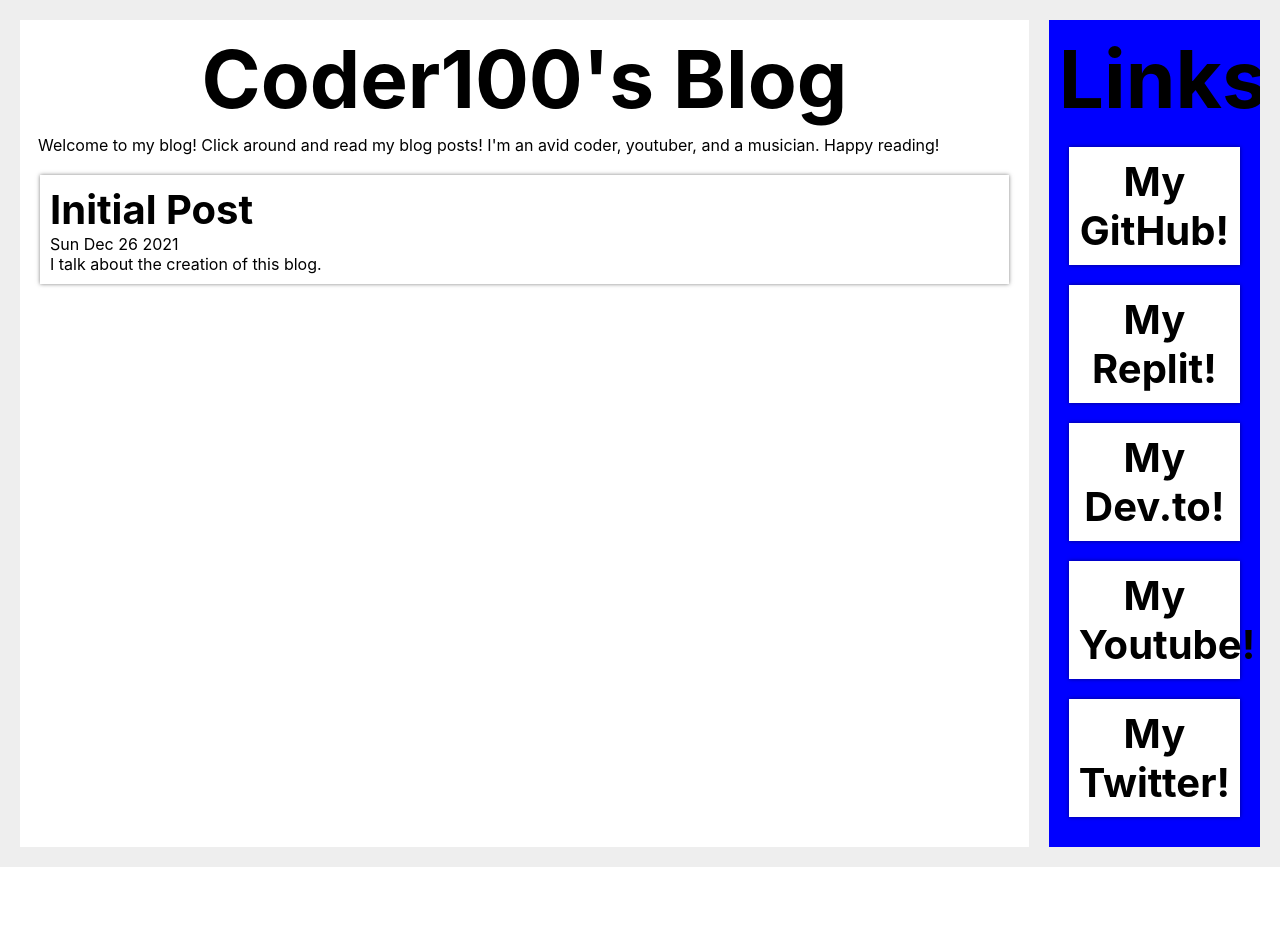
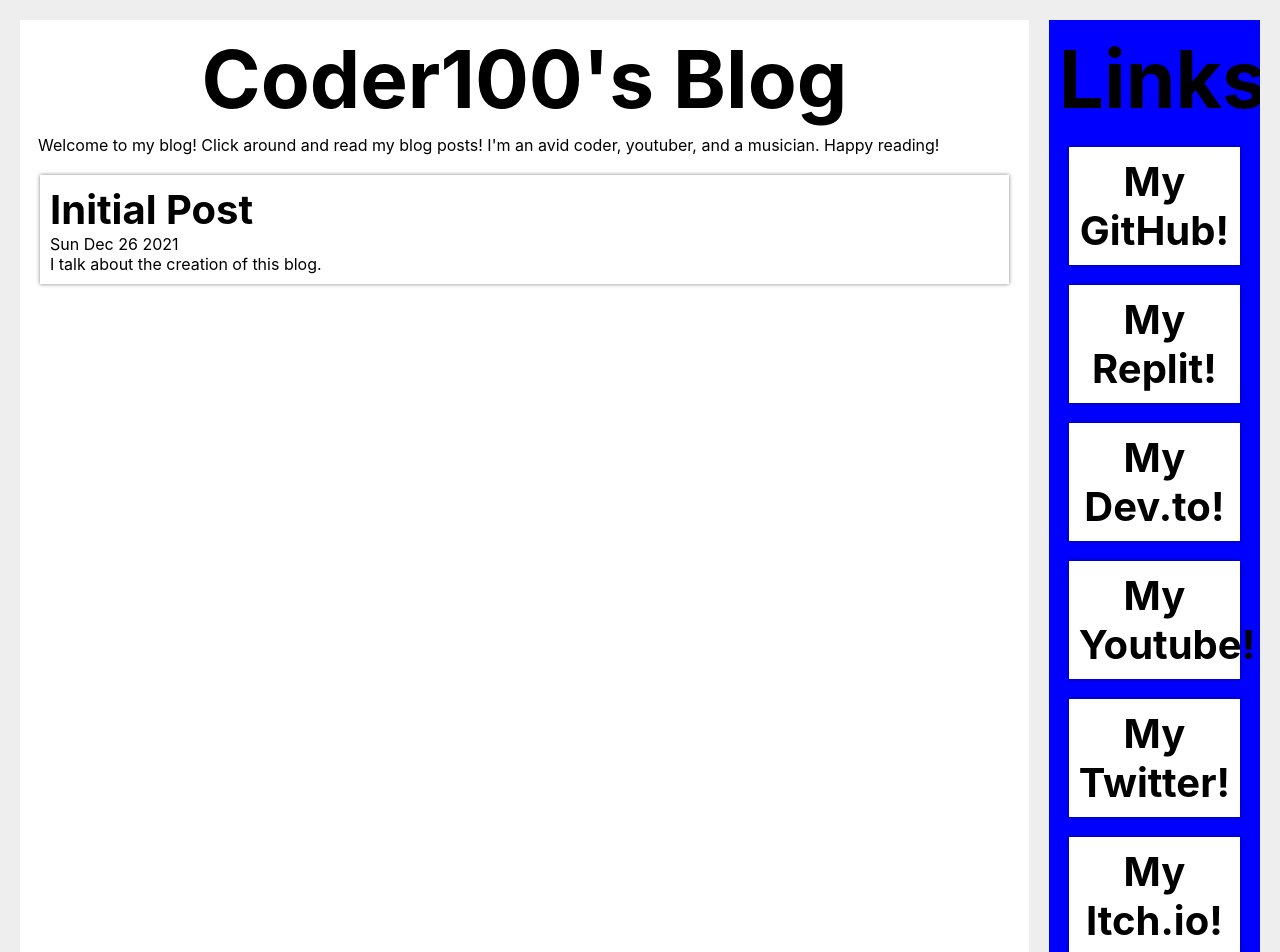
Before and after one commit to cursorweb/coder100-blog, a Next.js app: page / in a window 1280 px wide. Shown: the top 952 px of the page. Before the commit the page ends 867 px from the top, so only its background shows below. Built offline with nearby package versions, Linux system fonts and the light colour scheme; what showdown would draw is missing.

Commit message:
Added itch.io link

```diff
--- a/components/aside.js
+++ b/components/aside.js
@@ -17,6 +17,9 @@ export function Aside({ className }) {
   }, {
     name: 'Twitter',
     link: 'https://twitter.com/Coder1002'
+  }, {
+    name: 'Itch.io',
+    link: 'https://cursorgames.itch.io/'
   }]
 
   return (
```
